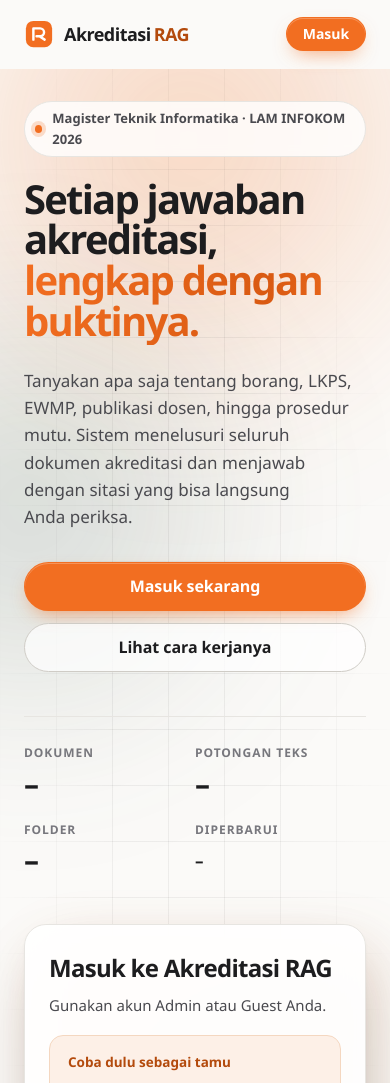
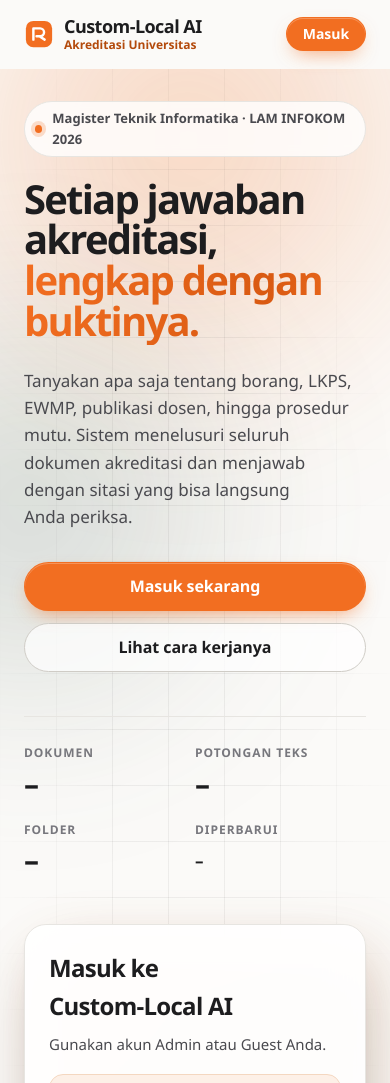
Before and after one commit to alfa-yohannis/akreditasi, a plain HTML site: page web/landing.html in a window 390 px wide. Shown: the top 1083 px of the page. Drawn offline with Linux system fonts and the light colour scheme; files that its build step writes are made by us from their sources; no server answers; files whose address does not match are found by name.

Commit message:
Show the web interface as Custom-Local AI: Akreditasi Universitas
For the public exhibition the name drops "RAG", which is too technical for
visitors: the demo is about managing local documents and summarising them
with AI. The code, scripts and technical docs keep the name Akreditasi RAG.

- Landing nav and app sidebar: "Custom-Local AI" with "Akreditasi
  Universitas" stacked beneath it, so the lockup fits a 320px phone.
- Browser tab titles, sign-in heading, footer and the demo's address bar
  use the new name; the address bar ends in an ellipsis instead of wrapping.
- README: the display name, and why it differs from the project name.

481 tests pass.

Co-Authored-By: Claude Opus 5.5 (1M context) <noreply@anthropic.com>

```diff
--- a/web/landing.css
+++ b/web/landing.css
@@ -106,6 +106,9 @@ p { margin: 0; }
 
 .hidden { display: none !important; }
 
+/* Holds a multi-word name on one line: a heading may wrap before it, never inside it. */
+.keep-together { white-space: nowrap; }
+
 :where(a, button, input):focus-visible {
   outline: 2px solid var(--orange);
   outline-offset: 3px;
@@ -213,13 +216,18 @@ p { margin: 0; }
 
 .brand { display: inline-flex; align-items: center; gap: 10px; }
 .brand-mark { color: var(--orange); }
+/* Name over descriptor, stacked so the lockup stays narrow enough for a phone. */
 .brand-text {
+  display: flex;
+  flex-direction: column;
   font-family: var(--font-display);
   font-weight: 700;
   font-size: 18px;
+  line-height: 1.1;
   letter-spacing: -0.03em;
+  white-space: nowrap;
 }
-.brand-accent { color: var(--orange-text); margin-left: 3px; }
+.brand-accent { margin-top: 2px; font-size: 12px; font-weight: 600; letter-spacing: 0; color: var(--orange-text); }
 
 .nav-links { display: flex; gap: 28px; margin-left: auto; }
 .nav-links a {
@@ -573,10 +581,14 @@ p { margin: 0; }
 .demo-chrome > span { width: 11px; height: 11px; border-radius: 50%; background: var(--line-strong); }
 .demo-chrome > span:first-child { background: #f26e21; opacity: 0.8; }
 .demo-url {
+  min-width: 0;
   margin: 0 auto;
   padding: 3px 14px;
+  overflow: hidden;
   font-size: 12.5px;
   color: var(--ink-3);
+  text-overflow: ellipsis;
+  white-space: nowrap;
   background: var(--panel);
   border: 1px solid var(--line);
   border-radius: 999px;
--- a/web/landing.html
+++ b/web/landing.html
@@ -3,7 +3,7 @@
 <head>
   <meta charset="UTF-8">
   <meta name="viewport" content="width=device-width, initial-scale=1.0">
-  <title>Akreditasi RAG — Magister Teknik Informatika Pradita</title>
+  <title>Custom-Local AI: Akreditasi Universitas — Magister Teknik Informatika Pradita</title>
   <meta name="description" content="Tanya jawab atas seluruh dokumen akreditasi MTI 2026, dengan sitasi ke dokumen sumber di setiap jawaban.">
   <meta name="theme-color" content="#f26e21">
   <link rel="stylesheet" href="/static/landing.css">
@@ -15,14 +15,14 @@
   <!-- ============================== NAV ============================== -->
   <header class="nav" id="nav">
     <div class="container nav-inner">
-      <a class="brand" href="/" aria-label="Akreditasi RAG, beranda">
+      <a class="brand" href="/" aria-label="Custom-Local AI: Akreditasi Universitas, beranda">
         <span class="brand-mark" aria-hidden="true">
           <svg viewBox="0 0 32 32" width="30" height="30">
             <rect x="2" y="2" width="28" height="28" rx="8" fill="currentColor"/>
             <path d="M10 22V10h7.2a4.2 4.2 0 0 1 0 8.4H13.4M16.5 18.4 22 22" fill="none" stroke="#fff" stroke-width="2.6" stroke-linecap="round" stroke-linejoin="round"/>
           </svg>
         </span>
-        <span class="brand-text">Akreditasi<span class="brand-accent">RAG</span></span>
+        <span class="brand-text">Custom-Local AI<span class="brand-accent">Akreditasi Universitas</span></span>
       </a>
       <nav class="nav-links" aria-label="Navigasi utama">
         <a href="#fitur">Fitur</a>
@@ -99,7 +99,7 @@
             </div>
 
             <div id="auth-signed-out">
-              <h2 class="auth-title">Masuk ke Akreditasi RAG</h2>
+              <h2 class="auth-title">Masuk ke <span class="keep-together">Custom-Local AI</span></h2>
               <p class="auth-subtitle">Gunakan akun Admin atau Guest Anda.</p>
 
               <!-- ===== DEMO PAMERAN — HAPUS SELURUH BLOK INI SETELAH PAMERAN =====
@@ -160,7 +160,7 @@
         <figure class="demo reveal" aria-label="Contoh tanya jawab">
           <div class="demo-chrome" aria-hidden="true">
             <span></span><span></span><span></span>
-            <div class="demo-url">akreditasi-rag / tanya-jawab</div>
+            <div class="demo-url">custom-local-ai / tanya-jawab</div>
           </div>
           <div class="demo-body">
             <div class="demo-question">
@@ -396,7 +396,7 @@
   <footer class="footer">
     <div class="container footer-inner">
       <span>© <span id="footer-year">2026</span> Magister Teknik Informatika, Universitas Pradita</span>
-      <span class="footer-muted">Akreditasi RAG &middot; LAM INFOKOM 2026</span>
+      <span class="footer-muted">Custom-Local AI: Akreditasi Universitas &middot; <span class="keep-together">LAM INFOKOM 2026</span></span>
     </div>
   </footer>
 
```
Also changed, not shown: web/index.html (+2 -2 lines), web/styles.css (+10 -0 lines), 1 other file.
